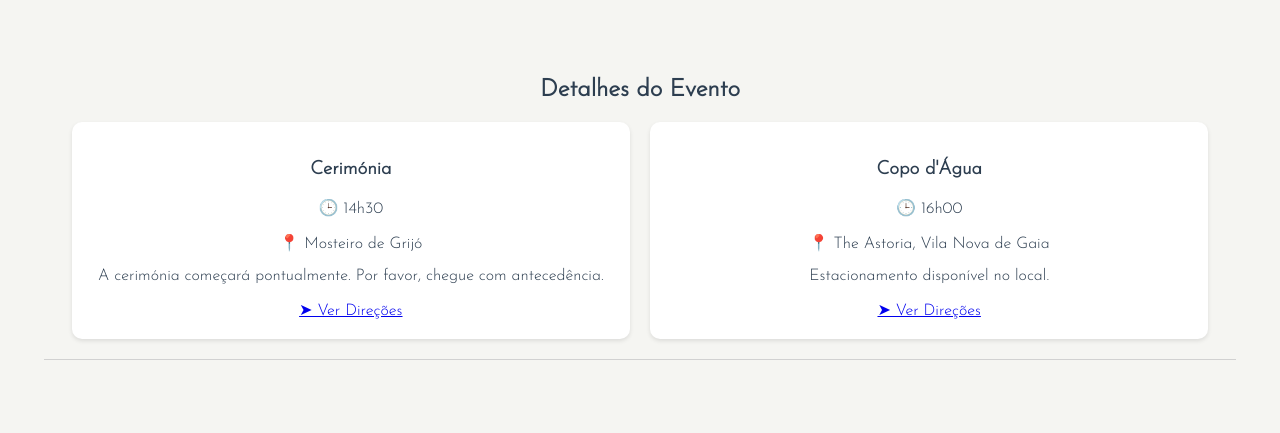
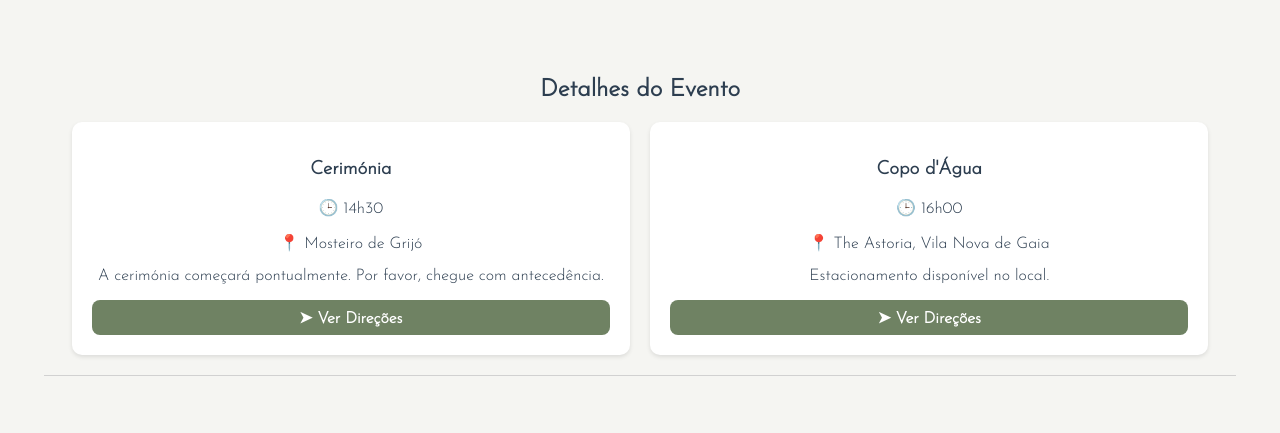
Before and after one commit to Marga0710/Casamento, a plain HTML site: page index.html in a window 1280 px wide. Shown: the part 258-691 px from the top of the page. Drawn offline with Linux system fonts and the light colour scheme.

Commit message:
Update style.css

```diff
--- a/style.css
+++ b/style.css
@@ -128,3 +128,30 @@ footer {
     color: white;
     text-align: center;
 }
+
+
+/* Corrigir estilo dos botões "Ver Direções" */
+.evento-btn {
+    display: inline-block;
+    margin-top: 10px;
+    padding: 8px 12px;
+    border-radius: 8px;
+    background-color: #6f8263; /* Verde correto */
+    color: white;
+    text-decoration: none;
+    font-weight: bold;
+    border: none;
+    display: flex;
+    align-items: center;
+    justify-content: center;
+    gap: 8px; /* Espaço entre o ícone e o texto */
+}
+
+.evento-btn img {
+    width: 16px; /* Ajustar tamanho do ícone */
+    height: 16px;
+}
+
+.evento-btn:hover {
+    background-color: #5a7052;
+}
```
